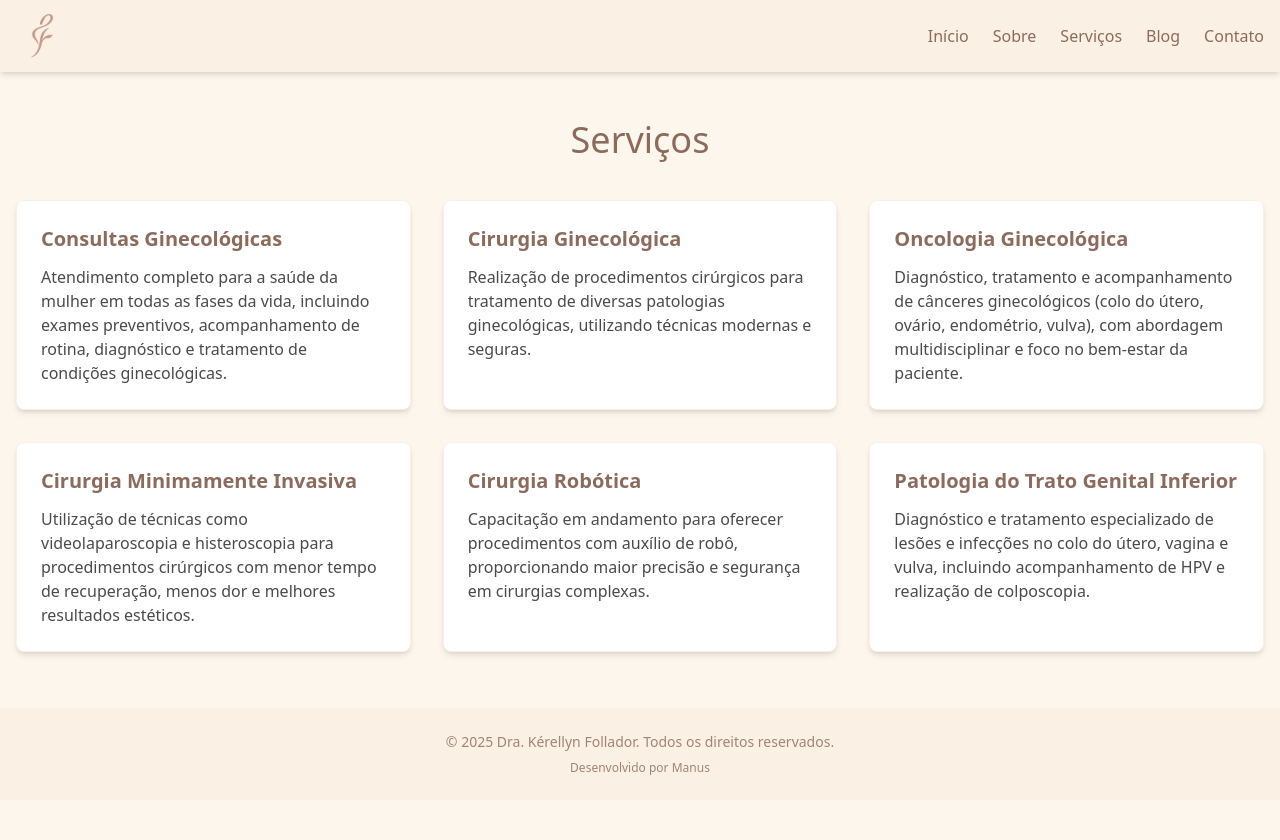
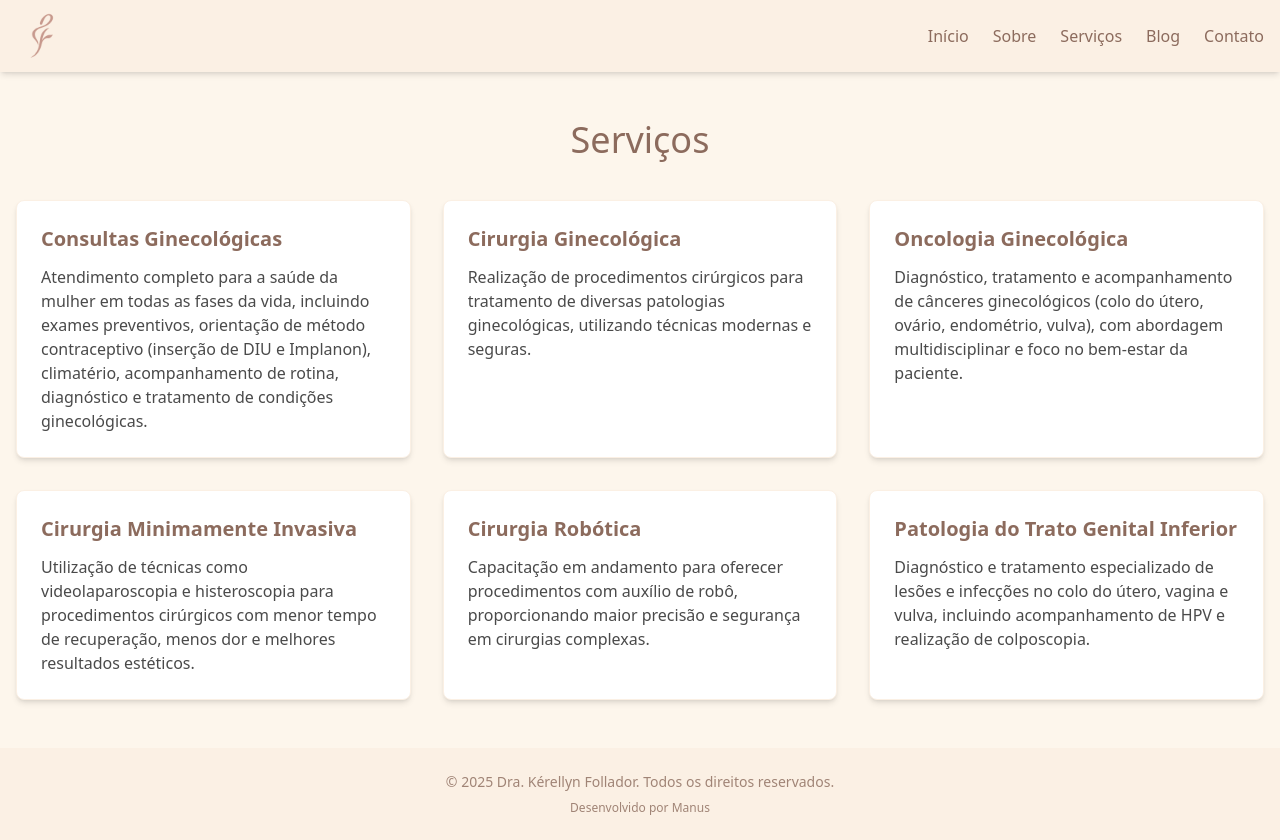
Before and after one commit to fkerellyn/dra-kerellyn-follador-site, a Next.js app: page /servicos in a window 1280 px wide. Before the commit the page ends 800 px from the top, so only its background shows below. Built offline with nearby package versions, Linux system fonts and the light colour scheme.

Commit message:
Update page.tsx

```diff
--- a/src/app/servicos/page.tsx
+++ b/src/app/servicos/page.tsx
@@ -18,7 +18,7 @@ const ServicosPage = () => {
           <div className="bg-white p-6 rounded-lg shadow-md border border-[#fbf0e4]">
             <h2 className="text-xl font-semibold text-[#8c6b5d] mb-3">Consultas Ginecológicas</h2>
             <p className="text-[#4a4a4a]">
-              Atendimento completo para a saúde da mulher em todas as fases da vida, incluindo exames preventivos, acompanhamento de rotina, diagnóstico e tratamento de condições ginecológicas.
+              Atendimento completo para a saúde da mulher em todas as fases da vida, incluindo exames preventivos, orientação de método contraceptivo (inserção de DIU e Implanon), climatério, acompanhamento de rotina, diagnóstico e tratamento de condições ginecológicas.
             </p>
           </div>
 
```
